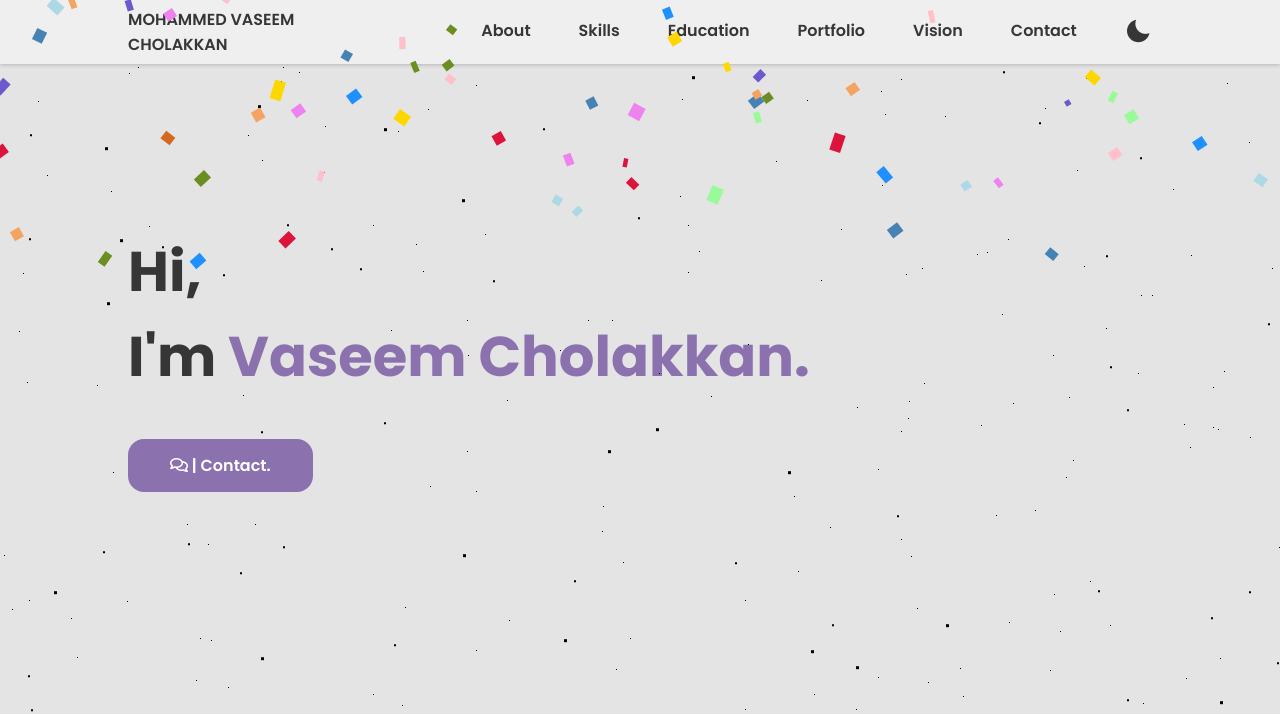
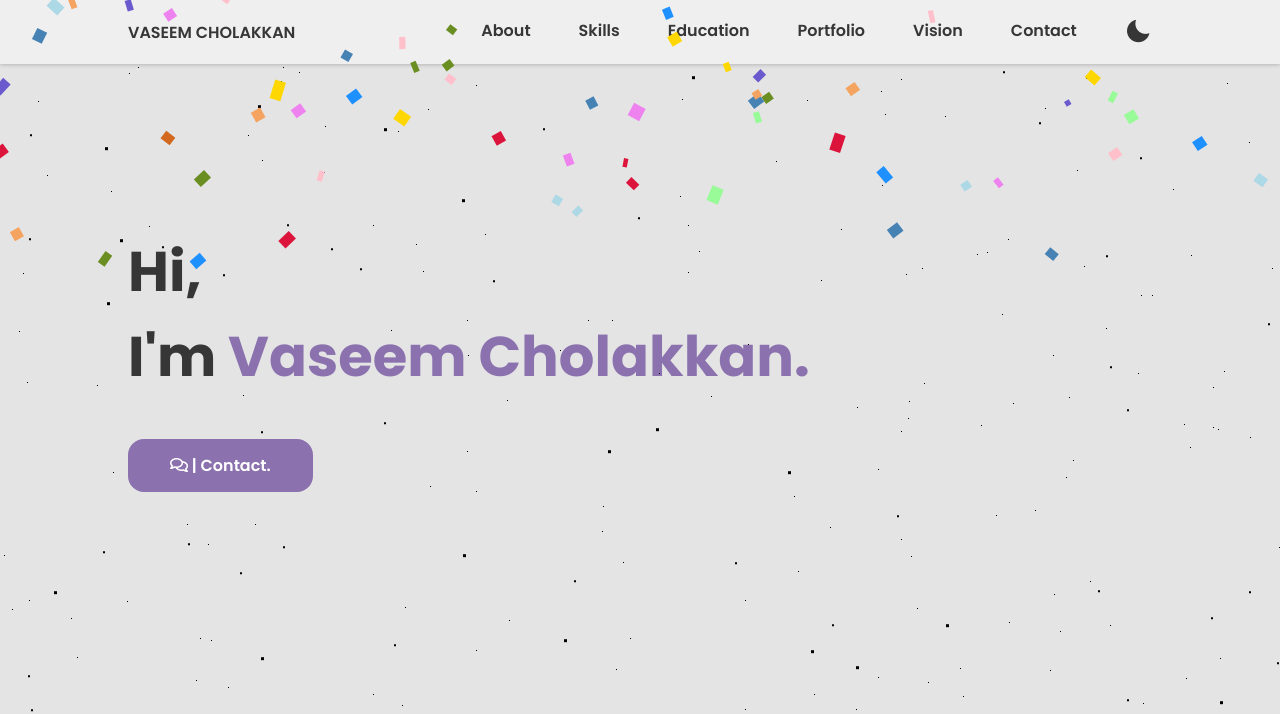
Before and after one commit to vaseemcholakkan123/My-Portfolio, a plain HTML site: page index.html in a window 1280 px wide. Shown: the top 714 px of the page. Drawn offline with nearby package versions, Linux system fonts and the light colour scheme; animation ran at ten frames a second; a script that the page names is missing.

Commit message:
Update index.html

```diff
--- a/index.html
+++ b/index.html
@@ -45,7 +45,7 @@
             <div>
                 <a href="#" class="nav__logo curserhover">
                     <img class="nav__img" id="navlogo">
-                    <p>MOHAMMED VASEEM CHOLAKKAN</p>
+                    <p>VASEEM CHOLAKKAN</p>
                 </a>
             </div>
 
```
